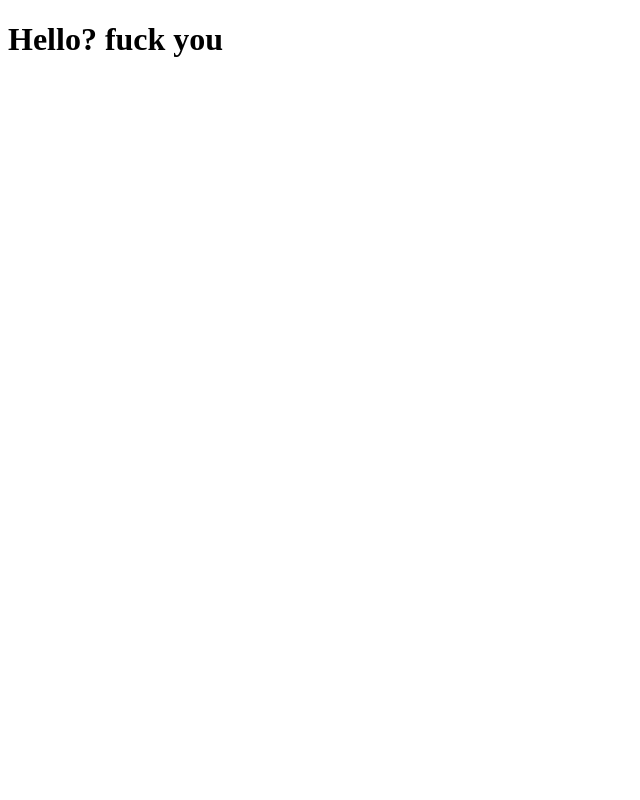
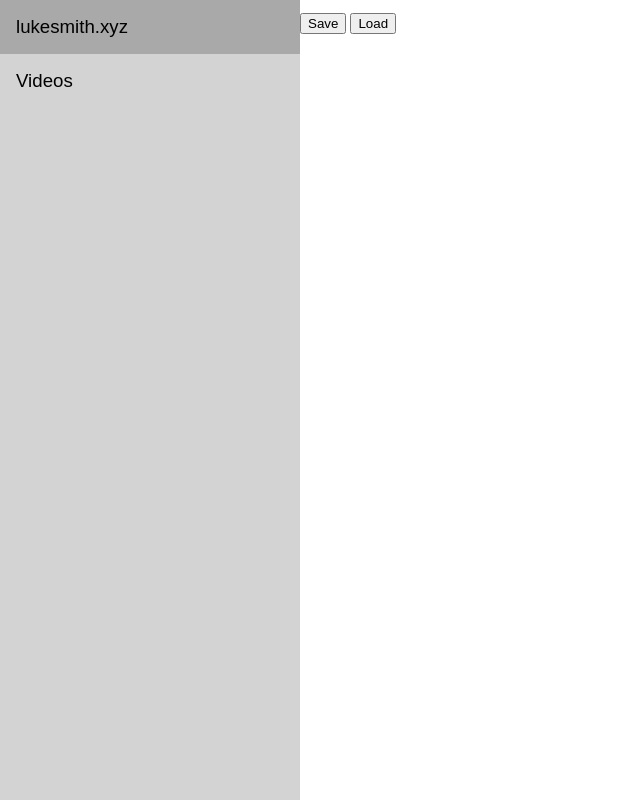
Before and after one commit to Ducklett/wewrss, a website with bundled scripts: page index.html in a window 1280 px wide. Shown: the whole page, without its empty margins (0-640 px from the left). Built offline with nearby package versions, Linux system fonts and the light colour scheme.

Commit message:
feed structures and make buttons from channels

```diff
--- a/index.html
+++ b/index.html
@@ -1,12 +1,61 @@
 <!DOCTYPE html>
 <html lang="en">
+
 <head>
     <meta charset="UTF-8">
     <meta name="viewport" content="width=device-width, initial-scale=1.0">
     <title>Document</title>
 </head>
+
 <body>
-    <h1>Hello?</h1>
+    <div id="layout">
+        <div id="sidebar"></div>
+        <main>
+            <pre></pre>
+            <button id="save-channels">Save</button>
+            <button id="load-channels">Load</button>
+        </main>
+    </div>
     <script src="index.js" type="module"></script>
+    <style>
+        body {
+            margin: 0px;
+            padding: 0px;
+        }
+
+        #layout {
+            display: grid;
+            grid-template-columns: 300px auto;
+        }
+
+        #sidebar {
+            background-color: lightgray;
+        }
+
+        #sidebar,
+        main {
+            height: 100vh;
+        }
+
+        .channel-button {
+            border: none;
+            margin: none;
+            padding: 16px;
+            font-size: 14pt;
+            background-color: unset;
+            display: block;
+            width: 100%;
+            text-align: left;
+        }
+
+        .channel-button:hover,
+        .channel-button:focus,
+        .channel-button-selected {
+            outline: none;
+            background-color: rgba(0, 0, 0, .2);
+        }
+
+    </style>
 </body>
+
 </html>
--- a/index.ts
+++ b/index.ts
@@ -1,4 +1,46 @@
-import o from './mod'
+import { AggregateFeed, AggregateFeedType, Channel, Feed, loadChannels, MakeAggregateFeed, MakeFeed, saveChannels } from "./rss"
 
-const h = document.querySelector('h1')
-h.textContent += " fuck " + o.fuck
+let channels: Channel[] = []
+
+const channelList = document.createElement('div')
+channelList.id = 'channel-list'
+
+const populateChannelList = (channels: Channel[]): HTMLElement => {
+    channelList.innerHTML = null
+
+    const buttons = channels.map((c, i) => {
+        const b = document.createElement('button')
+        b.classList.add('channel-button')
+        b.textContent = c.name
+        b.addEventListener('click', () => console.log(`${i} ${c.name}`))
+        return b
+    })
+
+    for (let b of buttons) channelList.appendChild(b)
+
+    return channelList
+}
+
+const s = document.querySelector('#sidebar')
+document.querySelector('#save-channels').addEventListener('click', () => {
+    saveChannels(channels)
+})
+
+document.querySelector('#load-channels').addEventListener('click', () => {
+    const channels = loadChannels()
+    s.append(populateChannelList(channels))
+})
+
+/**** for testing purposes */
+
+channels = [
+    MakeFeed('lukesmith.xyz', 'https://lukesmith.xyz/rss.xml'),
+    MakeAggregateFeed('Videos', AggregateFeedType.Video, [
+        MakeFeed('Typh', 'https://www.youtube.com/feeds/videos.xml?channel_id=UCdARcqAEmGmU9ppAx8KHiVQ'),
+        MakeFeed('Context free', 'https://www.youtube.com/feeds/videos.xml?channel_id=UCS4FAVeYW_IaZqAbqhlvxlA'),
+    ])
+]
+
+s.append(populateChannelList(channels))
+
+/**** for testing purposes */
--- a/mod.ts
+++ /dev/null
@@ -1,3 +0,0 @@
-export default {
-    fuck: 'you'
-}
--- /dev/null
+++ b/rss.ts
@@ -0,0 +1,36 @@
+export enum AggregateFeedType {
+    Article,
+    MicroBlog,
+    Video,
+}
+
+export type Feed = {
+    kind: 'single',
+    name: string,
+    source: string,
+}
+
+export type AggregateFeed = {
+    kind: 'aggregate',
+    name: string,
+    type: AggregateFeedType,
+    feeds: Feed[],
+}
+
+export type Channel = Feed | AggregateFeed
+
+export type SerializedRssData = {
+    channels: Channel[],
+}
+
+export const MakeFeed = (name: string, source: string): Feed =>
+    ({ kind: 'single', name, source })
+
+export const MakeAggregateFeed = (name: string, type: AggregateFeedType, feeds: Feed[] = []): AggregateFeed =>
+    ({ kind: 'aggregate', name, type, feeds })
+
+export const saveChannels = (channels: Channel[]) =>
+    localStorage.setItem('rssChannels', JSON.stringify(channels))
+
+export const loadChannels = (): Channel[] =>
+    JSON.parse(localStorage.getItem('rssChannels')) || []
```
